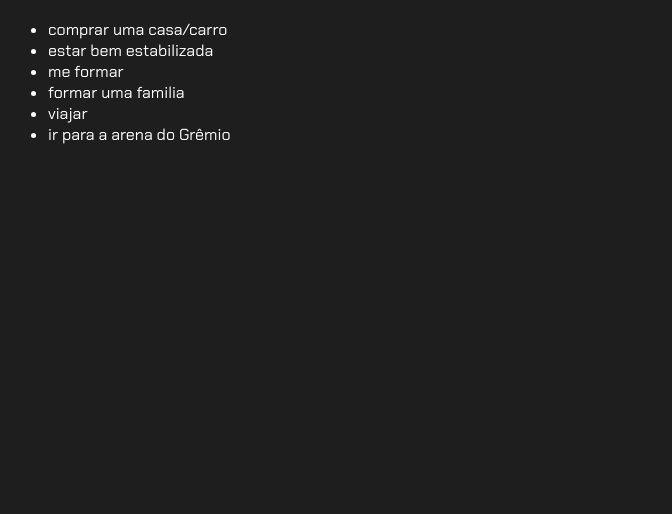
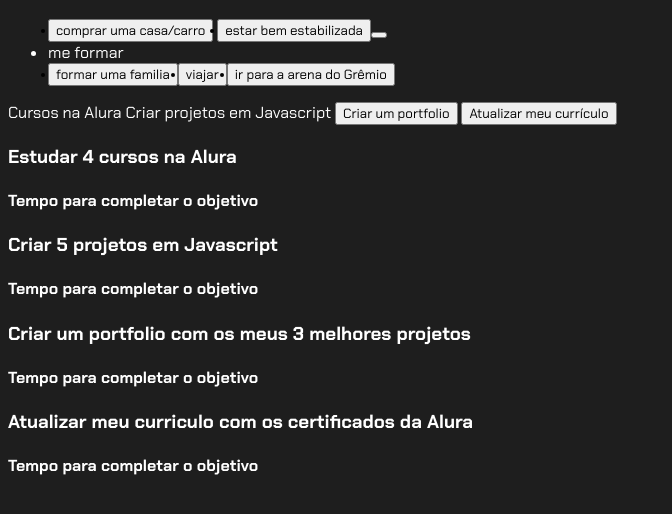
Before and after one commit to kauanecristina/Matem-tica-2, a plain HTML site: page index.html in a window 1280 px wide. Shown: the part 66-580 px from the top of the page, without its empty margins (0-672 px from the left). Drawn offline with Linux system fonts and the light colour scheme.

Commit message:
Add files via upload

```diff
--- a/index.html
+++ b/index.html
@@ -3,7 +3,7 @@
 <head>
     <meta charset="UTF-8">
     <meta name="viewport" content="width=device-width, initial-scale=1.0">
-    <title>Document</title>
+    <title>Meus objetivos do ano</title>
     <link rel="stylesheet" href="style.css">
 </head>
 <body>
@@ -11,12 +11,42 @@
     <h1>TEXTO OU IMAGEM</h1>
 </header>
     <ul>
-        <li> comprar uma casa/carro</li>
-        <li>estar bem estabilizada</li>
-        <li>me formar</li>
-        <li>formar uma familia</li>
-        <li>viajar</li>
-        <li>ir para a arena do Grêmio</li>
-    </ul>
+        <button class="botao"><li> comprar uma casa/carro</li></button>
+</body>
+<button class="botao"><li>estar bem estabilizada</li><button
+  class="botao"></button><li>me formar</li><button
+  class="botao"><li>formar uma familia</li><button
+  class="botao"> <li>viajar</li>
+<button class="botao"><li>ir para a arena do Grêmio</li></button>
+    </ul></button>
 </body>
 </html>
+Cursos na Alura
+Criar projetos em Javascript</button>
+<button class="botao">Criar um portfolio</button>
+<button class="botao">Atualizar meu currículo</button>
+</div>
+<div class="abas-textos">
+<div class="aba-conteudo ativo">
+    <h3 class="aba-conteudo-titulo-principal">Estudar 4 cursos na Alura</h3>
+    <h4 class="aba-conteudo-titulo-secundario">Tempo para completar o objetivo</h4>
+</div>
+</div>
+<div class="aba-conteudo">
+    <h3 class="aba-conteudo-titulo-principal">Criar 5 projetos em Javascript</h3>
+    <h4 class="aba-conteudo-titulo-secundario">Tempo para completar o objetivo</h4>
+</div>
+<div class="aba-conteudo">
+    <h3 class="aba-conteudo-titulo-principal">Criar um portfolio com os meus 3 melhores projetos</h3>
+    <h4 class="aba-conteudo-titulo-secundario">Tempo para completar o objetivo</h4>
+</div>
+<div class="aba-conteudo">
+    <h3 class="aba-conteudo-titulo-principal">Atualizar meu curriculo com os certificados da Alura</h3>
+    <h4 class="aba-conteudo-titulo-secundario">Tempo para completar o objetivo</h4>
+</div>
+</div>
+</div>
+</section>
+<script src="main.js"></script>
+</body>
+</html>
```
